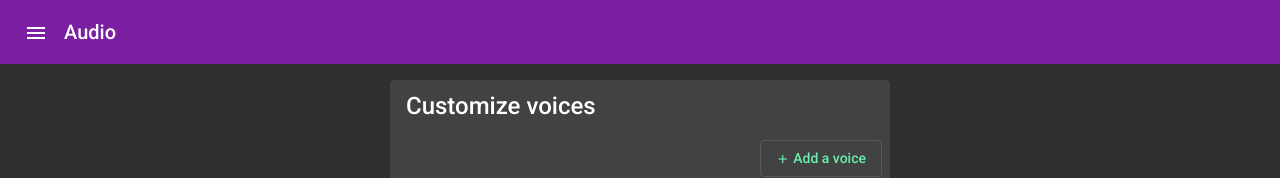
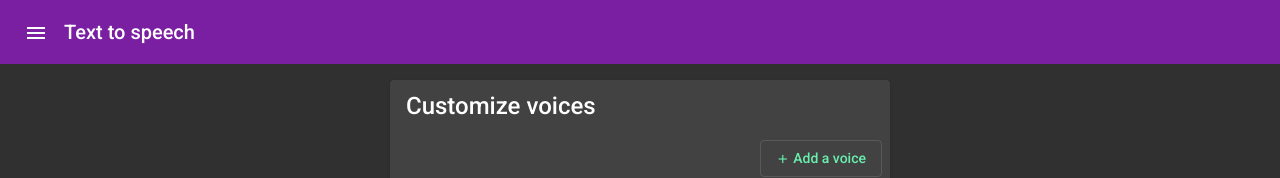
Before and after one commit to jermowery/tts, an Angular app in the folder ui/tts/: page / in a window 1280 px wide. Shown: the top 178 px of the page. Built offline with nearby package versions, Linux system fonts and the light colour scheme; what ngx-monaco-editor would draw is missing.

Commit message:
Update name

```diff
--- a/ui/tts/src/app/app.component.html
+++ b/ui/tts/src/app/app.component.html
@@ -3,7 +3,7 @@
     <button mat-icon-button class="menu-button" (click)="sidenav.toggle()">
       <mat-icon>menu</mat-icon>
     </button>
-    <span>Audio</span>
+    <span>Text to speech</span>
   </mat-toolbar-row>
 </mat-toolbar>
 <mat-sidenav-container class="sidenav-container">
--- a/ui/tts/src/index.html
+++ b/ui/tts/src/index.html
@@ -2,7 +2,7 @@
 <html lang="en">
 <head>
   <meta charset="utf-8">
-  <title>Tts</title>
+  <title>Text to speech</title>
   <base href="/">
   <meta name="viewport" content="width=device-width, initial-scale=1">
   <link rel="icon" type="image/x-icon" href="favicon.ico">
```
